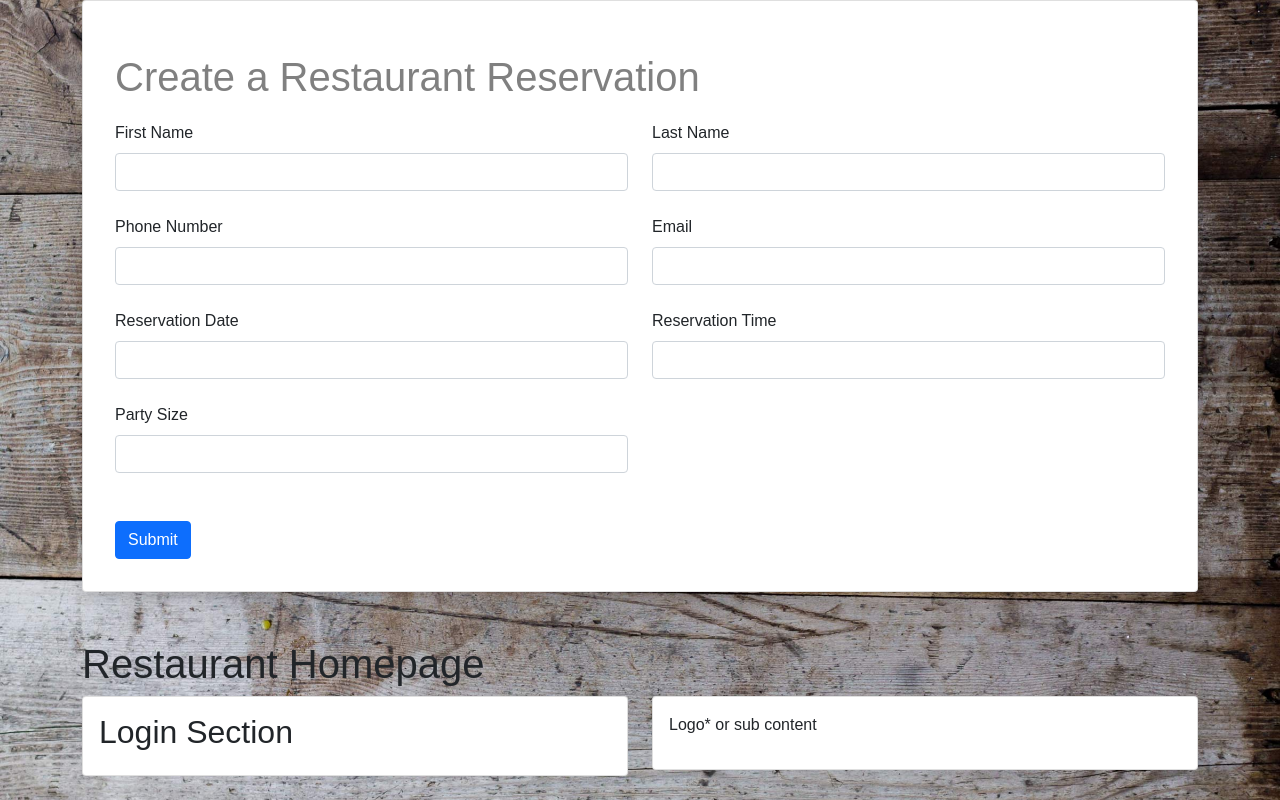
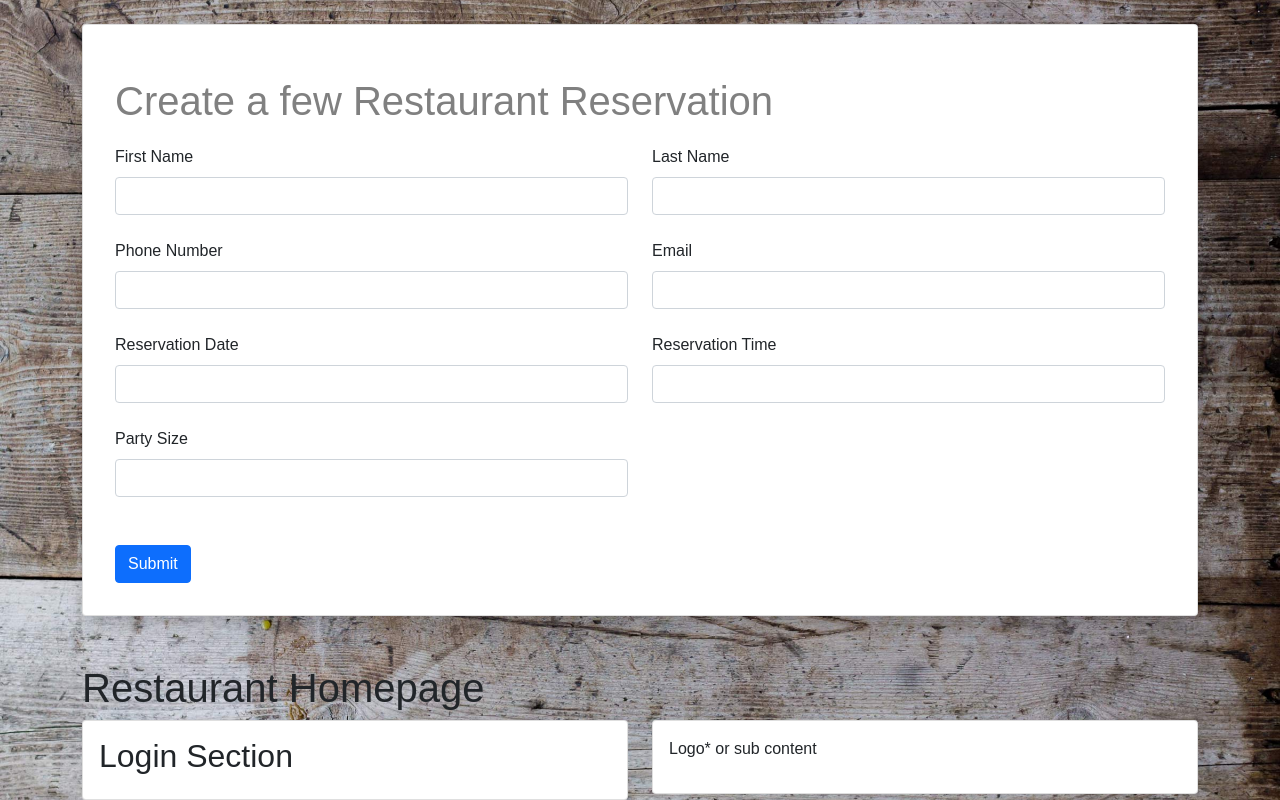
Before and after one commit to salvadorsalgado1/restaurant-350, a Flask app: page / in a window 1280 px wide. Run offline with Flask 2, Linux system fonts and the light colour scheme.

Commit message:
edit h2 title to few

```diff
--- a/templates/index.html
+++ b/templates/index.html
@@ -17,11 +17,11 @@
   <title>Restaurant</title>
 </head>
 <body>
-  <div class="reservation container">
+  <div class="reservation container mt-4">
     <div class="reservation-body">
       <div class="card shadow p-3 mb-5 bg-body rounded">
       <div class="card-body">
-        <h1 class="heading-h1-reservations">Create a Restaurant Reservation</h1>
+        <h1 class="heading-h1-reservations">Create a few Restaurant Reservation</h1>
         <form>
       <div class="row mb-4">
         <div class="col">
```
